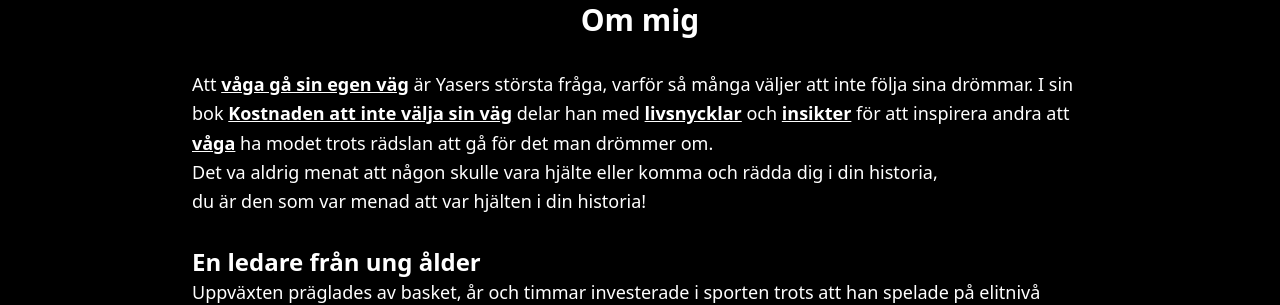
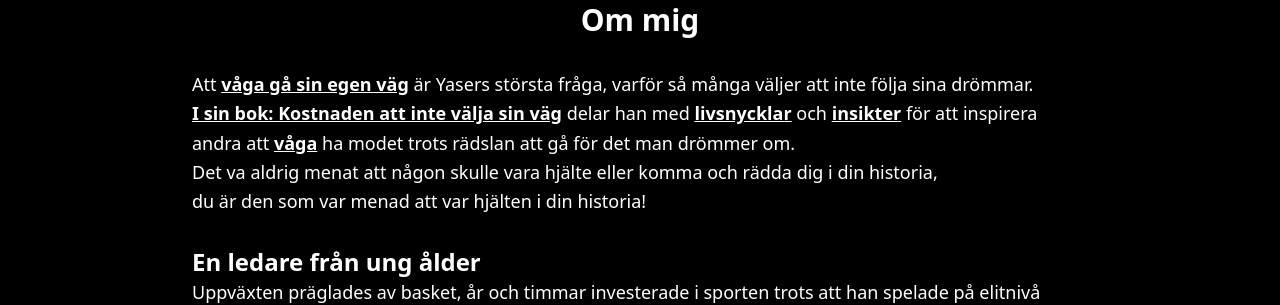
Before and after one commit to Yazukee/Egensida, a React (Vite) app: page / in a window 1280 px wide. Shown: the part 938-1243 px from the top of the page. Built offline with nearby package versions, Linux system fonts and the light colour scheme; no server answers.

Commit message:
justeringar

```diff
--- a/src/components/ui/HeroSection.jsx
+++ b/src/components/ui/HeroSection.jsx
@@ -2,7 +2,7 @@ import { Button } from "./button";
 
 function HeroSection() {
   return (
-    <section className="h-screen flex items-center justify-center bg-[url('./assets/karlYaser.jpg')] bg-contain bg-center bg-no-repeat relative mt-15 ">
+    <section className="h-screen flex items-center justify-center bg-[url('./KarlYaser.jpg')] bg-contain bg-center bg-no-repeat relative mt-15 ">
       {/* Mörk over Lay  */}
       <div className="absolute inset-0 bg-black opacity-50" />
 
--- a/src/components/ui/OmMig.jsx
+++ b/src/components/ui/OmMig.jsx
@@ -12,9 +12,10 @@ function OmMig() {
             <b>våga gå sin egen väg</b>
           </u>{" "}
           är Yasers största fråga, varför så många väljer att inte följa sina
-          drömmar. I sin bok{" "}
+          drömmar.
+          <br />
           <u>
-            <b>Kostnaden att inte välja sin väg</b>
+            <b>I sin bok: Kostnaden att inte välja sin väg</b>
           </u>{" "}
           delar han med{" "}
           <u>
```
Also changed, not shown: public/KarlYaser.jpg (renamed from src/assets/KarlYaser.jpg).
